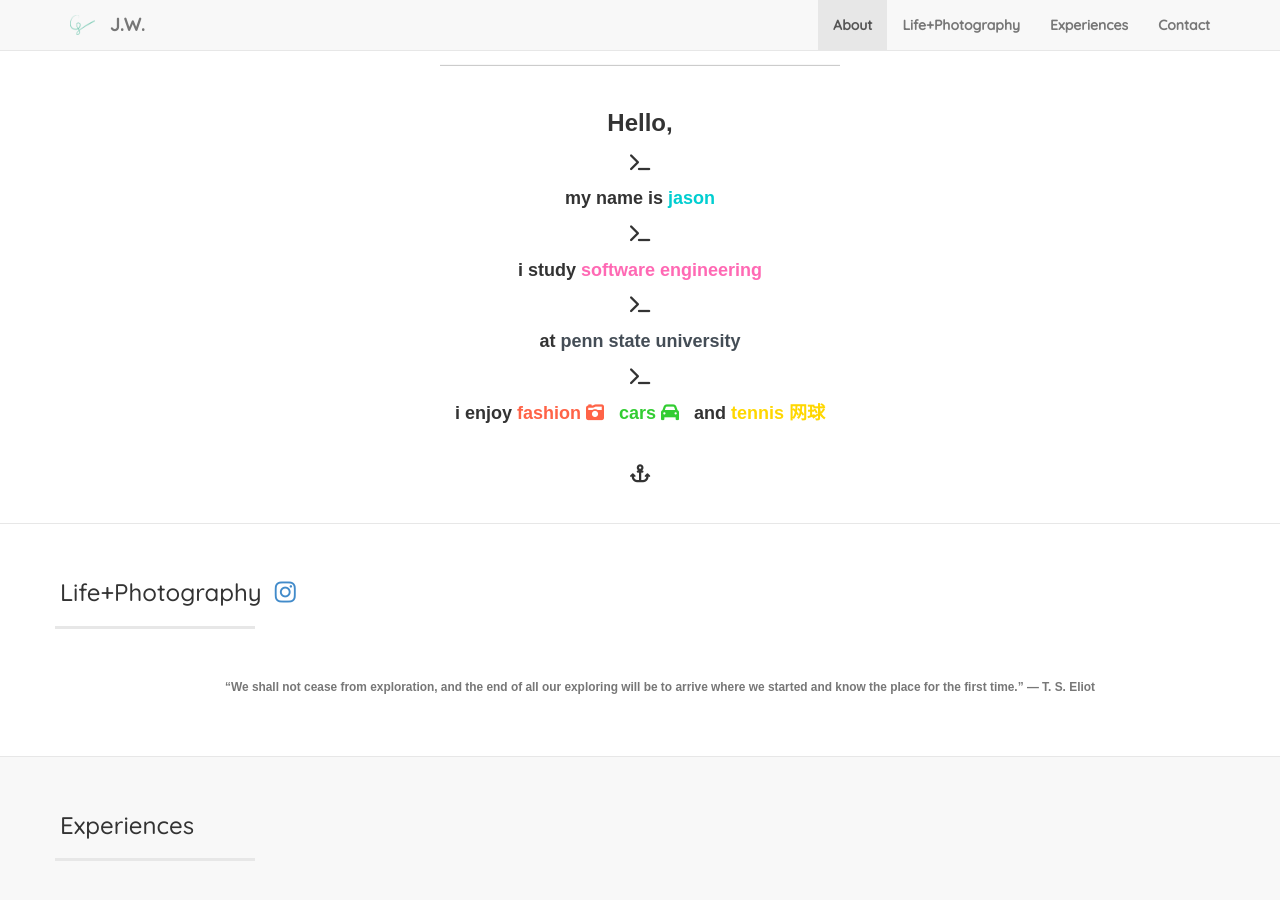
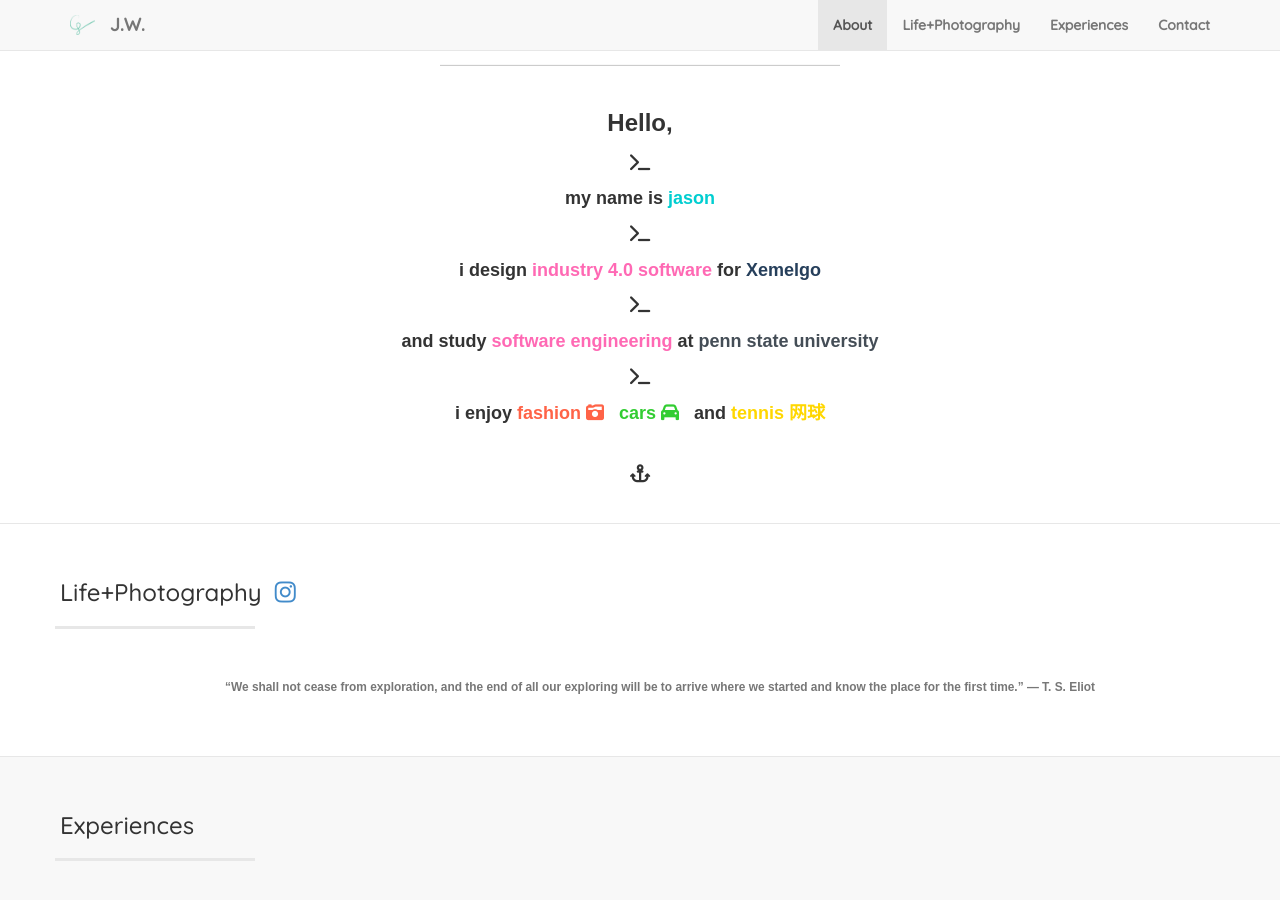
Before and after one commit to jawang94/jawang94.github.io, a Jekyll site: the page built from index.html, in a window 1280 px wide and 900 px high, scrolled down 814 px. Built offline with Jekyll 4.4.1, drawn with Linux system fonts in a browser that asks for light colours; nearby versions of some CDN libraries.

Commit message:
update about

```diff
--- a/_includes/about.html
+++ b/_includes/about.html
@@ -11,9 +11,15 @@
         <p><i class="fa fa-terminal"></i></p>
         <p>my name is <font color="DarkTurquoise">jason</font></p>
         <p><i class="fa fa-terminal"></i></p>
-        <p>i study <font color="HotPink">software engineering</font></p>
+        <p>
+          i design <font color="HotPink">industry 4.0 software</font> for
+          <font color="#263F5B">Xemelgo</font>
+        </p>
         <p><i class="fa fa-terminal"></i></p>
-        <p>at <font color="#444D56">penn state university</font></p>
+        <p>
+          and study <font color="HotPink">software engineering</font> at
+          <font color="#444D56">penn state university</font>
+        </p>
         <p><i class="fa fa-terminal"></i></p>
         i enjoy
         <font color="Tomato"
```
